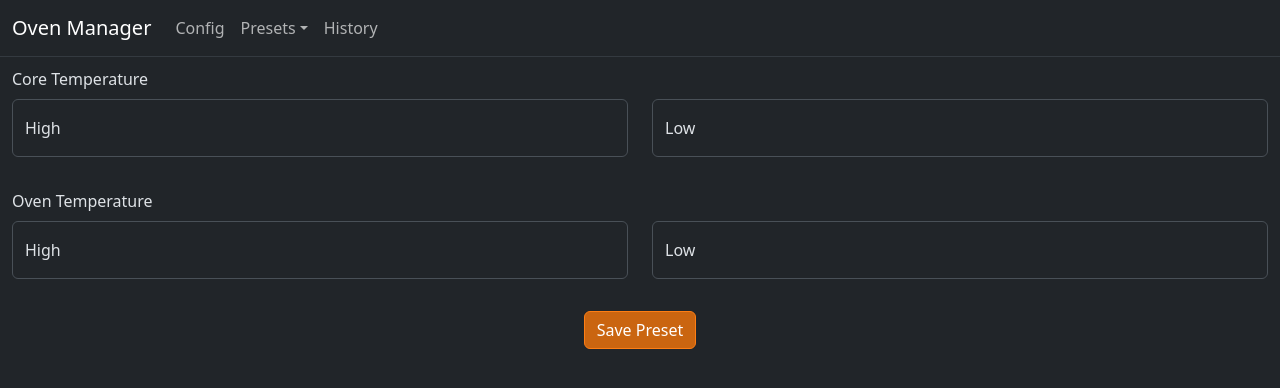
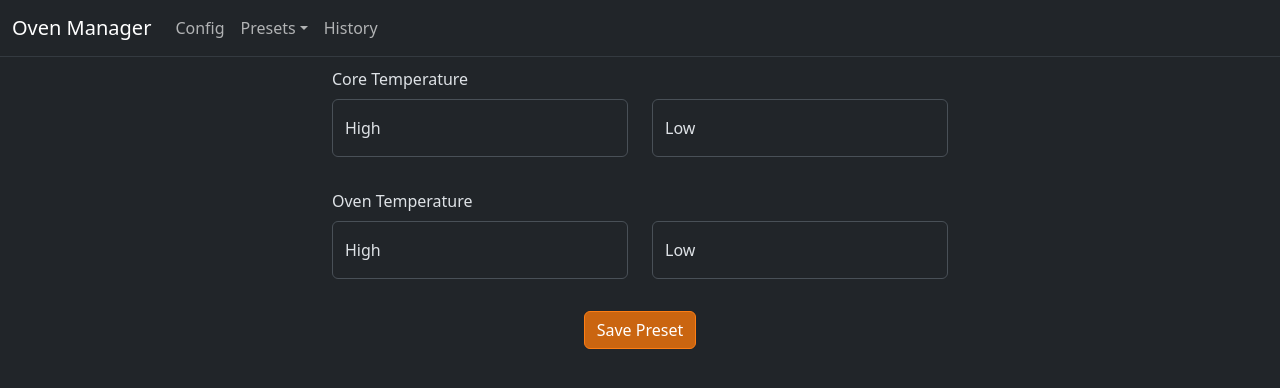
Before and after one commit to Jamman214/oven-manager, a React (Vite) app in the folder frontend/: page /presets/single in a window 1280 px wide. Shown: the top 388 px of the page. Built offline with nearby package versions, Linux system fonts and the light colour scheme.

Commit message:
minor styling and naming changes

```diff
--- a/frontend/src/pages/presets/Single.tsx
+++ b/frontend/src/pages/presets/Single.tsx
@@ -90,7 +90,7 @@ function PresetSingle() {
         "ovenLow",
     ] as SectorLimit[];
 
-    const createSectorLimit = (sector: Sector, limit: Limit): SectorLimit => {
+    const combineSectorLimit = (sector: Sector, limit: Limit): SectorLimit => {
         return `${sector}${limit}`;
     };
 
@@ -143,10 +143,10 @@ function PresetSingle() {
 
     const temperatureInputs = (sector: Sector) => {
         return limits.map((limit: Limit, i) => {
-            const field = createSectorLimit(sector, limit);
+            const field = combineSectorLimit(sector, limit); // Combine sector and limit into a single type
             const fieldError = errors[field];
             return (
-                <Col md={6} key={i}>
+                <Col md={i % 2 === 0 ? { span: 3, offset: 3 } : 3} key={i}>
                     <FloatingLabel
                         controlId={"floatingInput-" + field}
                         label={limit}
@@ -173,7 +173,7 @@ function PresetSingle() {
         return (
             <Form.Group className="mb-3" key={i}>
                 <Row>
-                    <Col>
+                    <Col md={{ span: 6, offset: 3 }}>
                         <Form.Label>
                             {capitalise(sector)} Temperature
                         </Form.Label>
```
